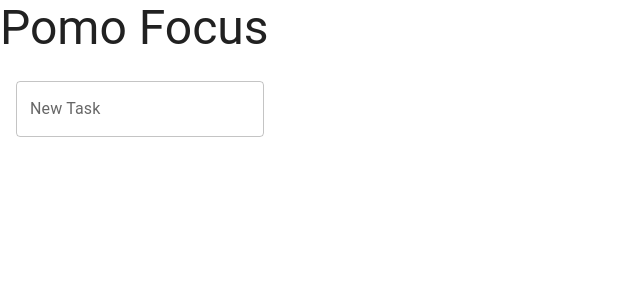
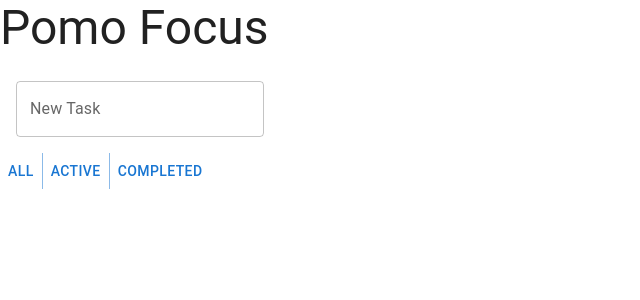
Before and after one commit to andiedoescode/todo-pomo, a React (Vite) app: page / in a window 1280 px wide. Shown: the top 300 px of the page, without its empty margins (0-640 px from the left). Built offline with nearby package versions, Linux system fonts and the light colour scheme.

Commit message:
Filter ability for all, active, completed

```diff
--- /dev/null
+++ b/src/FilterBtn.jsx
@@ -0,0 +1,5 @@
+import Button from "@mui/material/Button"
+
+export default function FilterBtn({ name, setFilter }) {
+	return <Button onClick={() => setFilter(name)}>{name}</Button>
+}
--- /dev/null
+++ b/src/FilterGrp.jsx
@@ -0,0 +1,16 @@
+import ButtonGroup from "@mui/material/ButtonGroup"
+import FilterBtn from "./FilterBtn"
+
+export default function FilterGrp({ options, filter, setFilter }) {
+	return (
+		<ButtonGroup variant='text' aria-label='text button group'>
+			{options.map((option) => (
+				<FilterBtn
+					key={option}
+					name={option}
+					setFilter={setFilter}
+				/>
+			))}
+		</ButtonGroup>
+	)
+}
--- a/src/TodoList.jsx
+++ b/src/TodoList.jsx
@@ -2,6 +2,7 @@ import { Box, Typography } from "@mui/material"
 import List from "@mui/material/List"
 import TodoItem from "./TodoItem"
 import TodoForm from "./TodoForm"
+import FilterGrp from "./FilterGrp"
 
 import { useState } from "react"
 import { useEffect } from "react"
@@ -14,8 +15,16 @@ const getList = () => {
 	return data
 }
 
+const filterAction = {
+	All: () => true,
+	Active: (task) => !task.completed,
+	Completed: (task) => task.completed,
+}
+const filterNames = Object.keys(filterAction)
+
 export default function TodoList() {
 	const [todos, setTodos] = useState(getList)
+	const [filter, setFilter] = useState("All")
 
 	//Save to local storage any time todos list changes
 	useEffect(() => {
@@ -53,6 +62,18 @@ export default function TodoList() {
 		})
 	}
 
+	//Filter task list
+	const taskList = todos
+		.filter(filterAction[filter])
+		.map((task) => (
+			<TodoItem
+				task={task}
+				key={task.id}
+				toggleItem={() => toggleItem(task.id)}
+				removeItem={() => removeItem(task.id)}
+			/>
+		))
+
 	return (
 		<>
 			<Box sx={{ width: "100%", maxWidth: 500 }}>
@@ -64,7 +85,7 @@ export default function TodoList() {
 
 				<List
 					sx={{ width: "100%", maxWidth: 360, bgcolor: "background.paper" }}>
-					{todos.map((task) => {
+					{/* {todos.map((task) => {
 						return (
 							<TodoItem
 								task={task}
@@ -73,7 +94,13 @@ export default function TodoList() {
 								removeItem={() => removeItem(task.id)}
 							/>
 						)
-					})}
+					})} */}
+					{taskList}
+					<FilterGrp
+						options={filterNames}
+						filter={filter}
+						setFilter={setFilter}
+					/>
 				</List>
 			</Box>
 		</>
```
